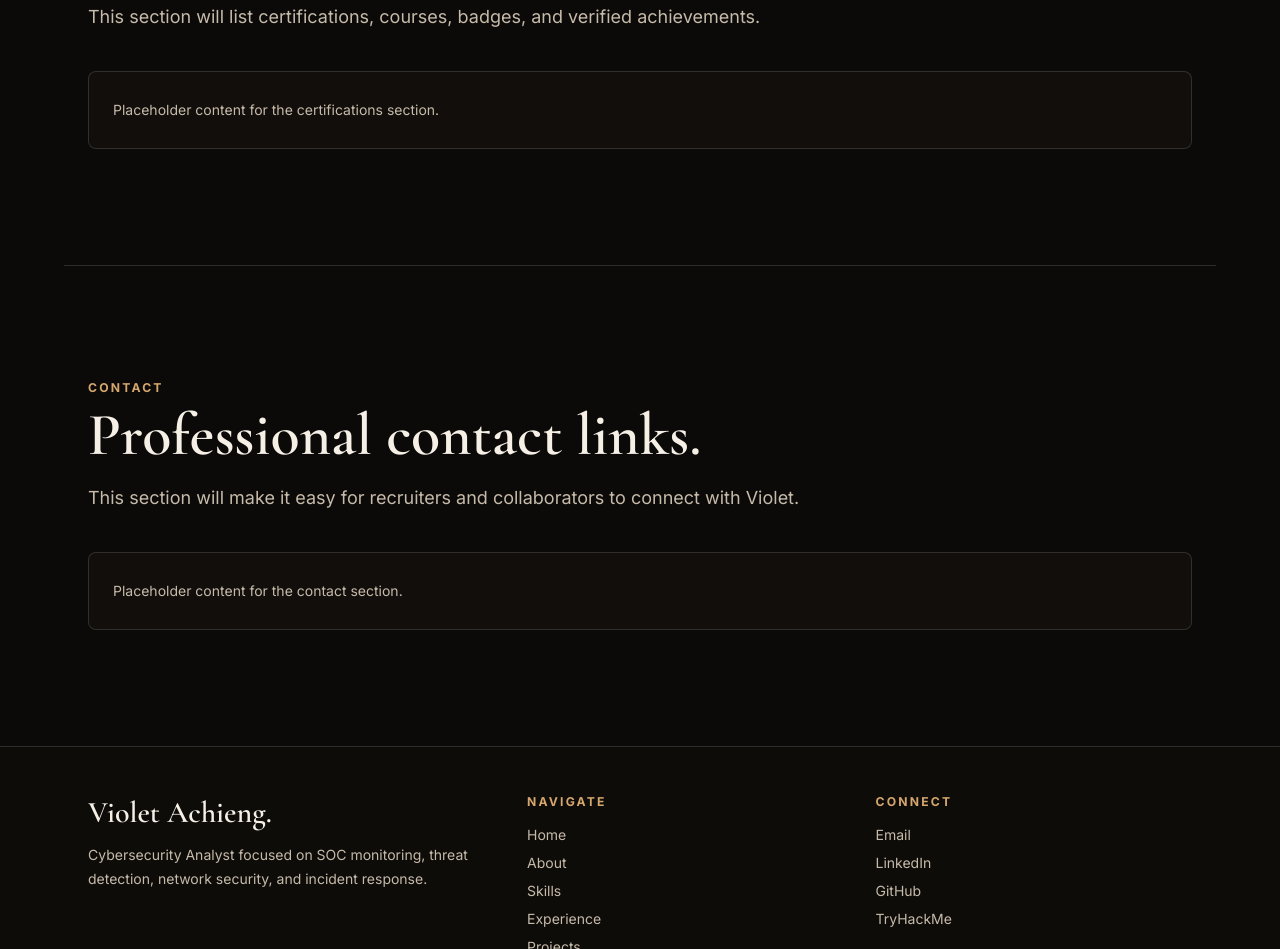
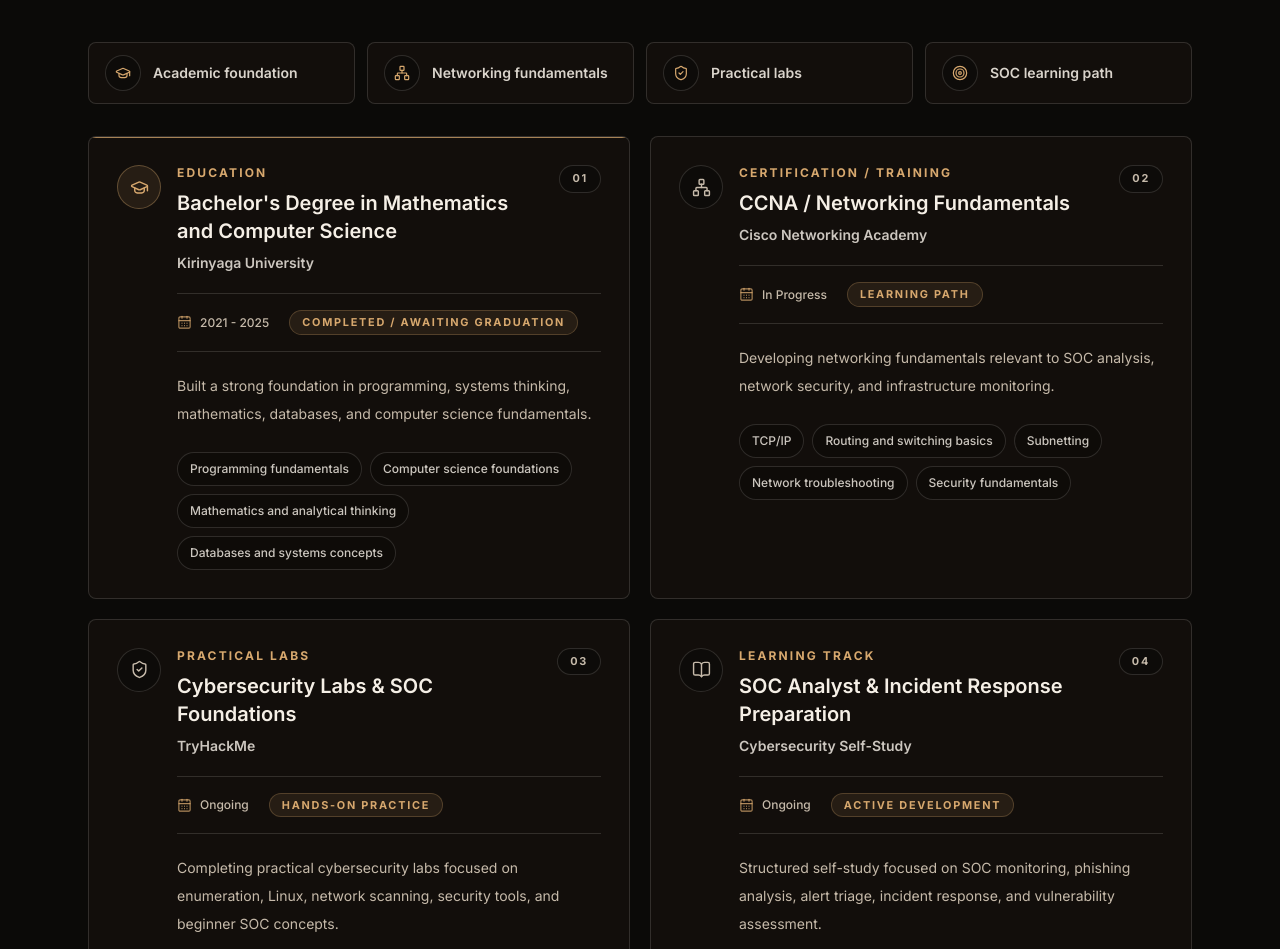
Before and after one commit to Iano0795/violets_portfolio, a Next.js app: page / in a window 1280 px wide. Shown: the part 5923-6872 px from the top of the page. Built offline with nearby package versions, Linux system fonts and the light colour scheme.

Commit message:
feat: add CredentialsSection component and update portfolio data structure

```diff
--- a/src/app/page.tsx
+++ b/src/app/page.tsx
@@ -1,5 +1,6 @@
 import { Footer } from "@/components/layout/Footer";
 import { Header } from "@/components/layout/Header";
+import { CredentialsSection } from "@/components/sections/CredentialsSection";
 import { ExperienceSection } from "@/components/sections/ExperienceSection";
 import { HeroSection } from "@/components/sections/HeroSection";
 import { ProjectsSection } from "@/components/sections/ProjectsSection";
@@ -15,13 +16,6 @@
 };
 
 const remainingPlaceholderSections = [
-  {
-    id: "certifications",
-    eyebrow: "Certifications",
-    title: "Credentials and learning milestones.",
-    description:
-      "This section will list certifications, courses, badges, and verified achievements.",
-  },
   {
     id: "contact",
     eyebrow: "Contact",
@@ -58,6 +52,8 @@
 
         <ProjectsSection />
 
+        <CredentialsSection />
+
         {remainingPlaceholderSections.map((section) => (
           <section
             className="section-divider section-shell"
--- a/src/components/sections/CredentialsSection.tsx
+++ b/src/components/sections/CredentialsSection.tsx
@@ -1,27 +1,148 @@
+import {
+  BookOpen,
+  CalendarDays,
+  GraduationCap,
+  Network,
+  ShieldCheck,
+  Target,
+} from "lucide-react";
+import type { LucideIcon } from "lucide-react";
 import { portfolio } from "@/data/portfolio";
 import { SectionHeader } from "@/components/ui/SectionHeader";
+import { cn } from "@/lib/utils";
+
+const credentialIcons: Record<string, LucideIcon> = {
+  Education: GraduationCap,
+  "Certification / Training": Network,
+  "Practical Labs": ShieldCheck,
+  "Learning Track": BookOpen,
+};
+
+const focusIcons: Record<string, LucideIcon> = {
+  "Academic foundation": GraduationCap,
+  "Networking fundamentals": Network,
+  "Practical labs": ShieldCheck,
+  "SOC learning path": Target,
+};
 
 export function CredentialsSection() {
   return (
-    <section className="border-t border-white/10 px-6 py-20" id="credentials">
-      <div className="mx-auto max-w-6xl">
+    <section className="section-divider section-shell relative" id="certifications">
+      <div
+        aria-hidden="true"
+        className="pointer-events-none absolute inset-x-0 top-28 -z-10 h-72 bg-[radial-gradient(circle_at_78%_0%,rgba(215,168,110,0.1),transparent_58%)]"
+      />
+
+      <div className="relative">
         <SectionHeader
-          description="A place for certifications, certificates, courses, and verified achievements."
           eyebrow="Credentials"
-          title="Credentials and learning progress."
+          title="Education & Certifications"
+          description="Academic background, cybersecurity training, and practical learning milestones supporting Violet's path into SOC and network security roles."
         />
-        <div className="mt-12 grid gap-4 md:grid-cols-2">
-          {portfolio.credentials.map((credential) => (
-            <article className="rounded-lg border border-white/10 bg-white/[0.03] p-6" key={credential.name}>
-              <h3 className="text-lg font-semibold text-foreground">{credential.name}</h3>
-              <p className="mt-2 text-sm text-[var(--muted-foreground)]">
-                {credential.issuer}
-              </p>
-              <p className="mt-4 text-sm font-medium text-[var(--accent)]">
-                {credential.status}
-              </p>
-            </article>
-          ))}
+
+        <ul className="mt-10 grid gap-3 text-sm text-muted-foreground sm:grid-cols-2 lg:grid-cols-4">
+          {portfolio.credentialFocus.map((focus) => {
+            const FocusIcon = focusIcons[focus] ?? ShieldCheck;
+
+            return (
+              <li className="surface-panel flex items-center gap-3 px-4 py-3" key={focus}>
+                <span className="flex h-9 w-9 shrink-0 items-center justify-center rounded-full border border-border bg-background/45 text-accent">
+                  <FocusIcon aria-hidden="true" size={16} strokeWidth={1.8} />
+                </span>
+                <span className="font-semibold text-foreground/88">{focus}</span>
+              </li>
+            );
+          })}
+        </ul>
+
+        <div className="mt-8 grid gap-5 lg:grid-cols-2">
+          {portfolio.credentials.map((credential, index) => {
+            const CredentialIcon =
+              credentialIcons[credential.type] ?? ShieldCheck;
+
+            return (
+              <article
+                className={cn(
+                  "surface-panel relative flex min-h-full flex-col overflow-hidden p-6 md:p-7",
+                  credential.featured &&
+                    "border-accent/35 bg-[linear-gradient(180deg,rgba(215,168,110,0.08),rgba(20,17,13,0.78))]",
+                )}
+                key={`${credential.issuer}-${credential.title}`}
+              >
+                {credential.featured ? (
+                  <span
+                    aria-hidden="true"
+                    className="absolute inset-x-0 top-0 h-px bg-accent/75"
+                  />
+                ) : null}
+
+                <div className="flex items-start gap-4">
+                  <span
+                    className={cn(
+                      "flex h-11 w-11 shrink-0 items-center justify-center rounded-full border border-border bg-background/45 text-muted-foreground",
+                      credential.featured &&
+                        "border-accent/35 bg-accent/10 text-accent",
+                    )}
+                  >
+                    <CredentialIcon aria-hidden="true" size={19} strokeWidth={1.8} />
+                  </span>
+
+                  <div className="min-w-0 flex-1">
+                    <div className="flex flex-col gap-3 sm:flex-row sm:items-start sm:justify-between">
+                      <div>
+                        <p className="text-xs font-bold uppercase tracking-[0.18em] text-accent">
+                          {credential.type}
+                        </p>
+                        <h3 className="mt-2 text-xl font-semibold leading-7 text-foreground">
+                          {credential.title}
+                        </h3>
+                        <p className="mt-2 text-sm font-semibold text-foreground/82">
+                          {credential.issuer}
+                        </p>
+                      </div>
+
+                      <span className="w-fit rounded-full border border-border bg-background/45 px-3 py-1 text-[0.68rem] font-bold uppercase tracking-[0.16em] text-muted-foreground">
+                        {String(index + 1).padStart(2, "0")}
+                      </span>
+                    </div>
+
+                    <div className="mt-5 flex flex-col gap-3 border-y border-border py-4 text-xs font-medium text-muted-foreground sm:flex-row sm:flex-wrap sm:items-center sm:gap-x-5">
+                      <span className="inline-flex items-center gap-2">
+                        <CalendarDays
+                          aria-hidden="true"
+                          className="text-accent/80"
+                          size={15}
+                          strokeWidth={1.8}
+                        />
+                        {credential.period}
+                      </span>
+                      <span className="w-fit rounded-full border border-accent/25 bg-accent/10 px-3 py-1 text-[0.68rem] font-bold uppercase tracking-[0.16em] text-accent">
+                        {credential.status}
+                      </span>
+                    </div>
+
+                    <p className="mt-5 text-sm leading-7 text-muted-foreground">
+                      {credential.description}
+                    </p>
+
+                    <ul
+                      aria-label={`${credential.issuer} credential highlights`}
+                      className="mt-6 flex flex-wrap gap-2"
+                    >
+                      {credential.highlights.map((highlight) => (
+                        <li
+                          className="rounded-full border border-border bg-background/55 px-3 py-1.5 text-xs font-medium leading-5 text-foreground/82"
+                          key={highlight}
+                        >
+                          {highlight}
+                        </li>
+                      ))}
+                    </ul>
+                  </div>
+                </div>
+              </article>
+            );
+          })}
         </div>
       </div>
     </section>
--- a/src/data/portfolio.ts
+++ b/src/data/portfolio.ts
@@ -40,9 +40,14 @@
 };
 
 export type Credential = {
-  name: string;
+  type: string;
+  title: string;
   issuer: string;
+  period: string;
   status: string;
+  description: string;
+  highlights: string[];
+  featured?: boolean;
 };
 
 export type ContactLink = {
@@ -167,6 +172,73 @@
       "Developed foundational awareness of binary analysis, exposed logic risks, and malware investigation concepts.",
   },
 ] satisfies Project[];
+
+export const credentials = [
+  {
+    type: "Education",
+    title: "Bachelor's Degree in Mathematics and Computer Science",
+    issuer: "Kirinyaga University",
+    period: "2021 - 2025",
+    status: "Completed / Awaiting Graduation",
+    description:
+      "Built a strong foundation in programming, systems thinking, mathematics, databases, and computer science fundamentals.",
+    highlights: [
+      "Programming fundamentals",
+      "Computer science foundations",
+      "Mathematics and analytical thinking",
+      "Databases and systems concepts",
+    ],
+    featured: true,
+  },
+  {
+    type: "Certification / Training",
+    title: "CCNA / Networking Fundamentals",
+    issuer: "Cisco Networking Academy",
+    period: "In Progress",
+    status: "Learning Path",
+    description:
+      "Developing networking fundamentals relevant to SOC analysis, network security, and infrastructure monitoring.",
+    highlights: [
+      "TCP/IP",
+      "Routing and switching basics",
+      "Subnetting",
+      "Network troubleshooting",
+      "Security fundamentals",
+    ],
+  },
+  {
+    type: "Practical Labs",
+    title: "Cybersecurity Labs & SOC Foundations",
+    issuer: "TryHackMe",
+    period: "Ongoing",
+    status: "Hands-on Practice",
+    description:
+      "Completing practical cybersecurity labs focused on enumeration, Linux, network scanning, security tools, and beginner SOC concepts.",
+    highlights: [
+      "Pre-Security",
+      "Linux fundamentals",
+      "Nmap",
+      "Web security basics",
+      "Defensive security concepts",
+    ],
+  },
+  {
+    type: "Learning Track",
+    title: "SOC Analyst & Incident Response Preparation",
+    issuer: "Cybersecurity Self-Study",
+    period: "Ongoing",
+    status: "Active Development",
+    description:
+      "Structured self-study focused on SOC monitoring, phishing analysis, alert triage, incident response, and vulnerability assessment.",
+    highlights: [
+      "SIEM concepts",
+      "Alert triage",
+      "Phishing analysis",
+      "Incident response lifecycle",
+      "Vulnerability assessment",
+    ],
+  },
+] satisfies Credential[];
 
 export const portfolio = {
   personal: {
@@ -300,18 +372,13 @@
     "Report writing",
   ],
   projects,
-  credentials: [
-    {
-      name: "Cybersecurity Training",
-      issuer: "Portfolio Credential",
-      status: "In progress",
-    },
-    {
-      name: "SOC Analyst Practice",
-      issuer: "Hands-on Labs",
-      status: "Ongoing",
-    },
-  ] satisfies Credential[],
+  credentialFocus: [
+    "Academic foundation",
+    "Networking fundamentals",
+    "Practical labs",
+    "SOC learning path",
+  ],
+  credentials,
   contactLinks: [
     { label: "Email", href: "mailto:violet@example.com" },
     { label: "LinkedIn", href: "https://www.linkedin.com/" },
```
